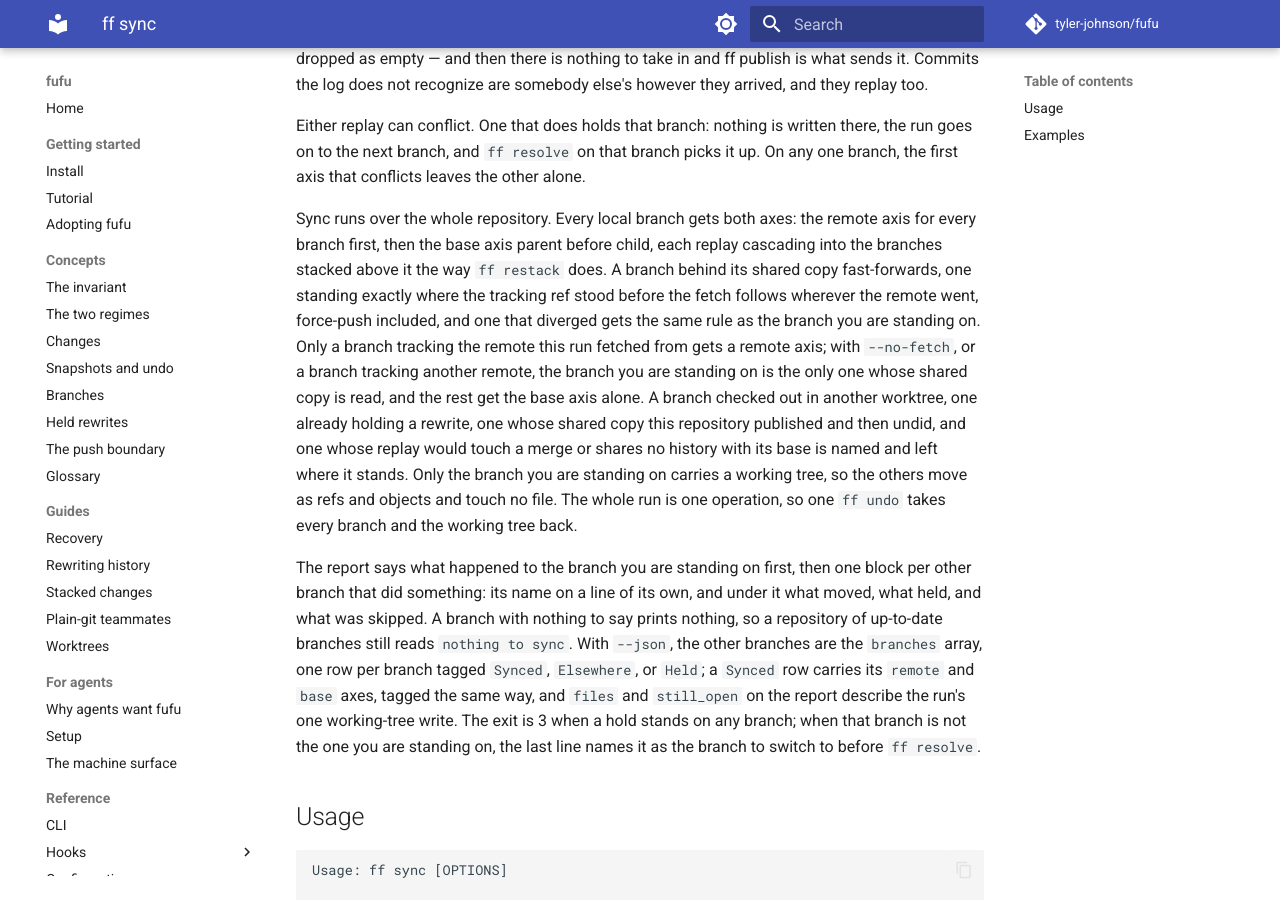
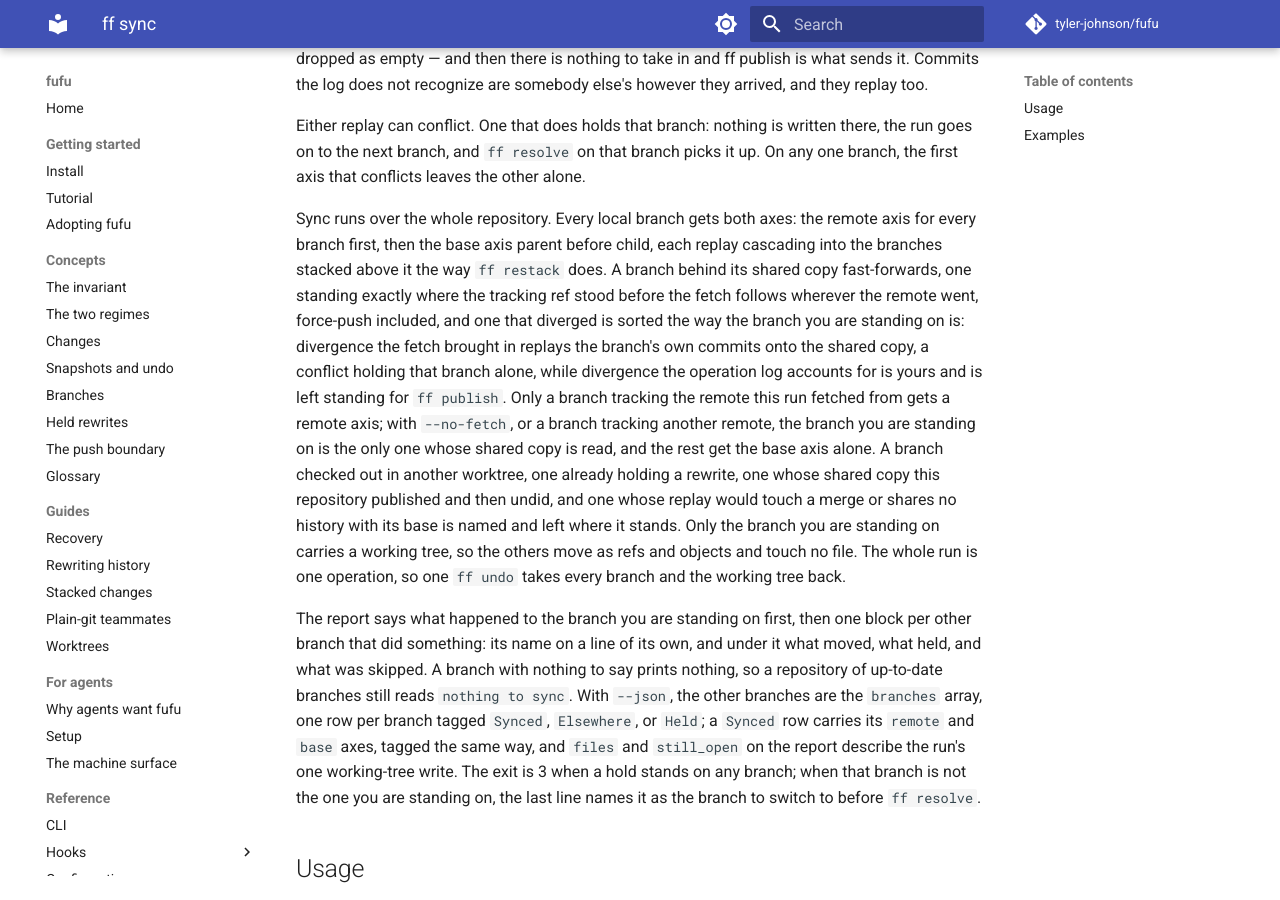
Before and after one commit to tyler-johnson/fufu, an MkDocs documentation site: the page built from docs/reference/cli/sync.md, in a window 1280 px wide and 900 px high, scrolled down 396 px. Built offline with MkDocs 1.6.1 and Material for MkDocs 9.7.7, drawn with Linux system fonts in a browser that asks for light colours; comment, search, counter and statistics services are not loaded.

Commit message:
docs: sync's diverged-branch sentence says what the sort does
The sync page said a branch you are not standing on that diverged gets the same rule as the branch you are standing on, which reads as if the branch were treated like the one underfoot. It now says what the shared sort does: divergence the fetch brought in replays the branch's own commits onto the shared copy, a conflict holding that branch alone, and divergence the operation log accounts for is yours and is left standing for ff publish.

The replay itself stays, on purpose: the base axis already replays branches nobody is standing on through the cascade, and one sync that leaves every branch current is the point of the verb. jj draws the line differently, following the remote on fetch and leaving a diverged bookmark conflicted for a separate rebase, and that is two commands where this is one.

The reference page is regenerated from the help page.

```diff
--- a/docs/reference/cli/sync.md
+++ b/docs/reference/cli/sync.md
@@ -8,7 +8,7 @@ Whose divergence it is decides what happens. Divergence this run's fetch created
 
 Either replay can conflict. One that does holds that branch: nothing is written there, the run goes on to the next branch, and `ff resolve` on that branch picks it up. On any one branch, the first axis that conflicts leaves the other alone.
 
-Sync runs over the whole repository. Every local branch gets both axes: the remote axis for every branch first, then the base axis parent before child, each replay cascading into the branches stacked above it the way `ff restack` does. A branch behind its shared copy fast-forwards, one standing exactly where the tracking ref stood before the fetch follows wherever the remote went, force-push included, and one that diverged gets the same rule as the branch you are standing on. Only a branch tracking the remote this run fetched from gets a remote axis; with `--no-fetch`, or a branch tracking another remote, the branch you are standing on is the only one whose shared copy is read, and the rest get the base axis alone. A branch checked out in another worktree, one already holding a rewrite, one whose shared copy this repository published and then undid, and one whose replay would touch a merge or shares no history with its base is named and left where it stands. Only the branch you are standing on carries a working tree, so the others move as refs and objects and touch no file. The whole run is one operation, so one `ff undo` takes every branch and the working tree back.
+Sync runs over the whole repository. Every local branch gets both axes: the remote axis for every branch first, then the base axis parent before child, each replay cascading into the branches stacked above it the way `ff restack` does. A branch behind its shared copy fast-forwards, one standing exactly where the tracking ref stood before the fetch follows wherever the remote went, force-push included, and one that diverged is sorted the way the branch you are standing on is: divergence the fetch brought in replays the branch's own commits onto the shared copy, a conflict holding that branch alone, while divergence the operation log accounts for is yours and is left standing for `ff publish`. Only a branch tracking the remote this run fetched from gets a remote axis; with `--no-fetch`, or a branch tracking another remote, the branch you are standing on is the only one whose shared copy is read, and the rest get the base axis alone. A branch checked out in another worktree, one already holding a rewrite, one whose shared copy this repository published and then undid, and one whose replay would touch a merge or shares no history with its base is named and left where it stands. Only the branch you are standing on carries a working tree, so the others move as refs and objects and touch no file. The whole run is one operation, so one `ff undo` takes every branch and the working tree back.
 
 The report says what happened to the branch you are standing on first, then one block per other branch that did something: its name on a line of its own, and under it what moved, what held, and what was skipped. A branch with nothing to say prints nothing, so a repository of up-to-date branches still reads `nothing to sync`. With `--json`, the other branches are the `branches` array, one row per branch tagged `Synced`, `Elsewhere`, or `Held`; a `Synced` row carries its `remote` and `base` axes, tagged the same way, and `files` and `still_open` on the report describe the run's one working-tree write. The exit is 3 when a hold stands on any branch; when that branch is not the one you are standing on, the last line names it as the branch to switch to before `ff resolve`.
 
```
Also changed, not shown: crates/ff-cli/src/help/sync.md (+1 -1 lines).
